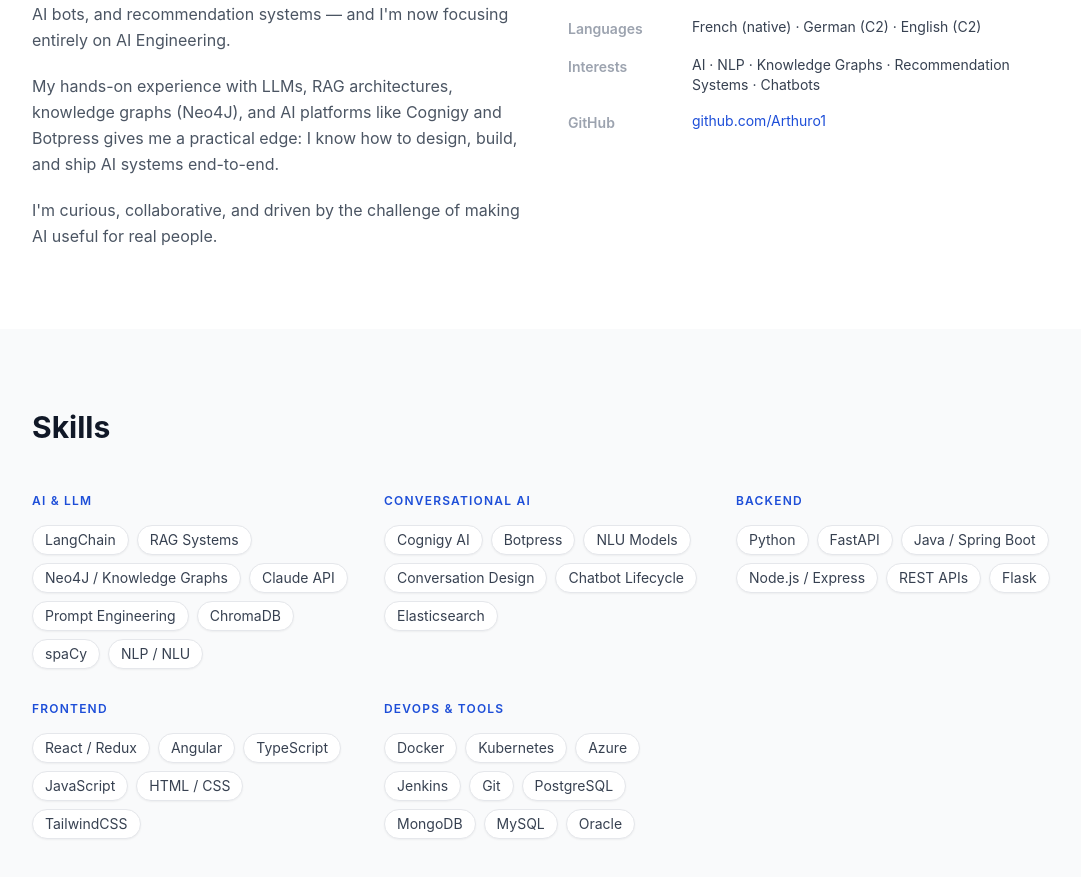
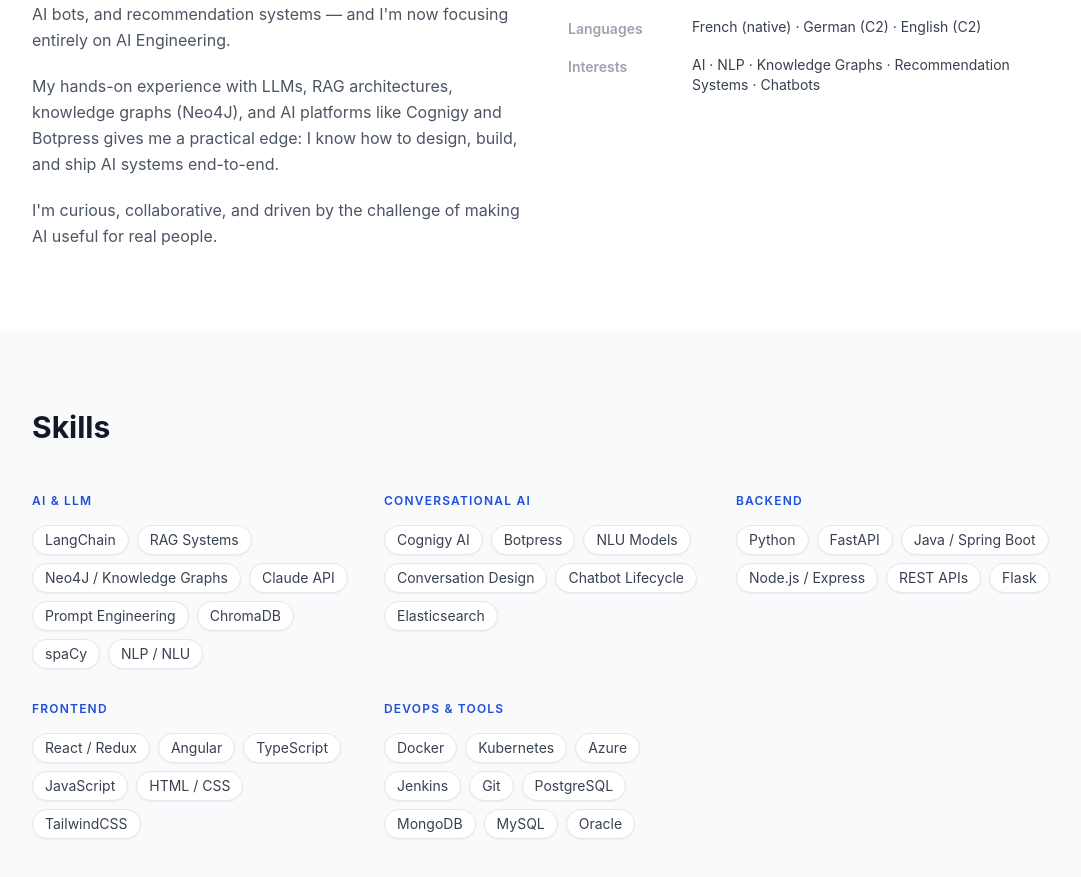
Before and after one commit to Arthuro1/portfolio, a Next.js app: page / in a window 1280 px wide. Shown: the part 1041-1918 px from the top of the page, without its empty margins (96-1177 px from the left). Built offline with nearby package versions, Linux system fonts and the light colour scheme.

Commit message:
refactor: remove GitHub InfoRow from About component

```diff
--- a/components/About.tsx
+++ b/components/About.tsx
@@ -21,7 +21,6 @@
             <InfoRow label={a.education} value={a.educationValue} />
             <InfoRow label={a.languages} value={a.languagesValue} />
             <InfoRow label={a.interests} value={a.interestsValue} />
-            <InfoRow label="GitHub" value="github.com/Arthuro1" href="https://github.com/Arthuro1" />
           </div>
         </div>
       </div>
```
